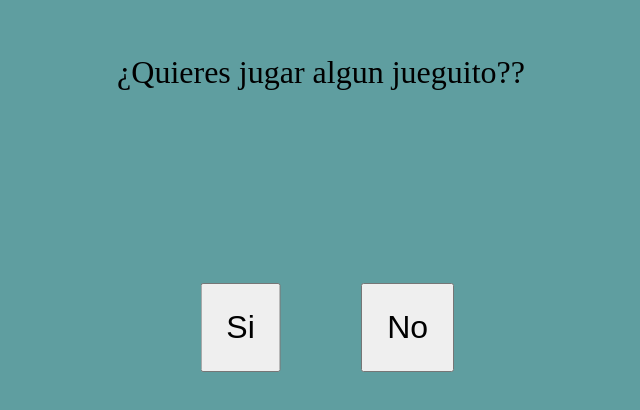
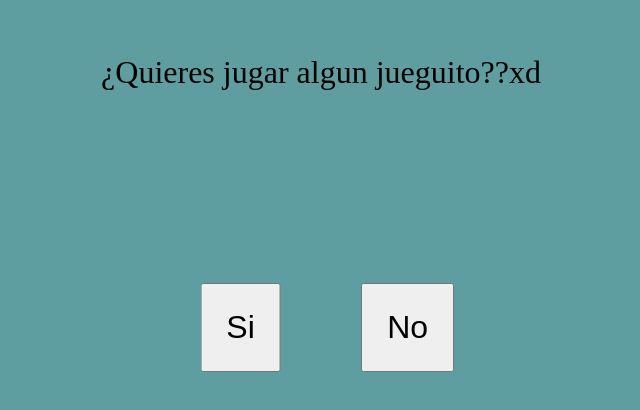
Before and after one commit to M1GU3L98/M1GU3L98.github.io, a plain HTML site: page index.html in a window 1280 px wide. Shown: the part 138-548 px from the top of the page, without its empty margins (319-959 px from the left). Drawn offline with Linux system fonts and the light colour scheme.

Commit message:
Update index.html

```diff
--- a/index.html
+++ b/index.html
@@ -10,7 +10,7 @@
 <body>
 
     <div class="contenedor">
-        <p>¿Quieres jugar algun jueguito??</p>
+        <p>¿Quieres jugar algun jueguito??xd</p>
         <button id="yesBtn">Si</button>
         <button id="noBtn">No</button>
     </div>
```
